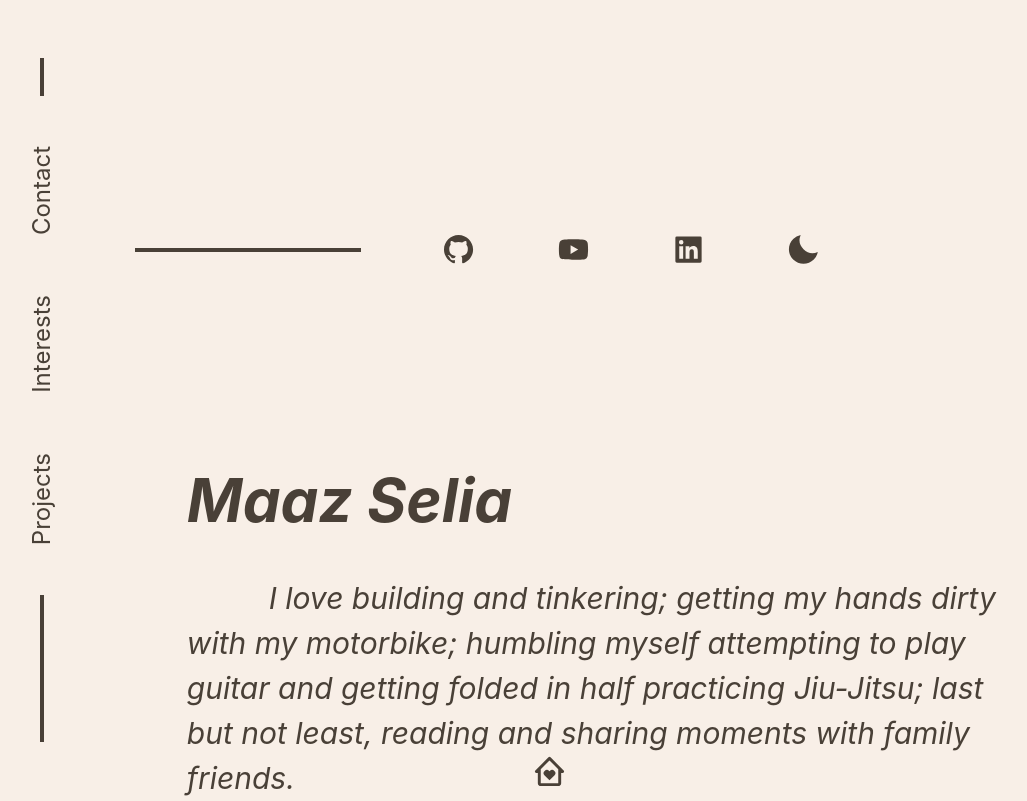
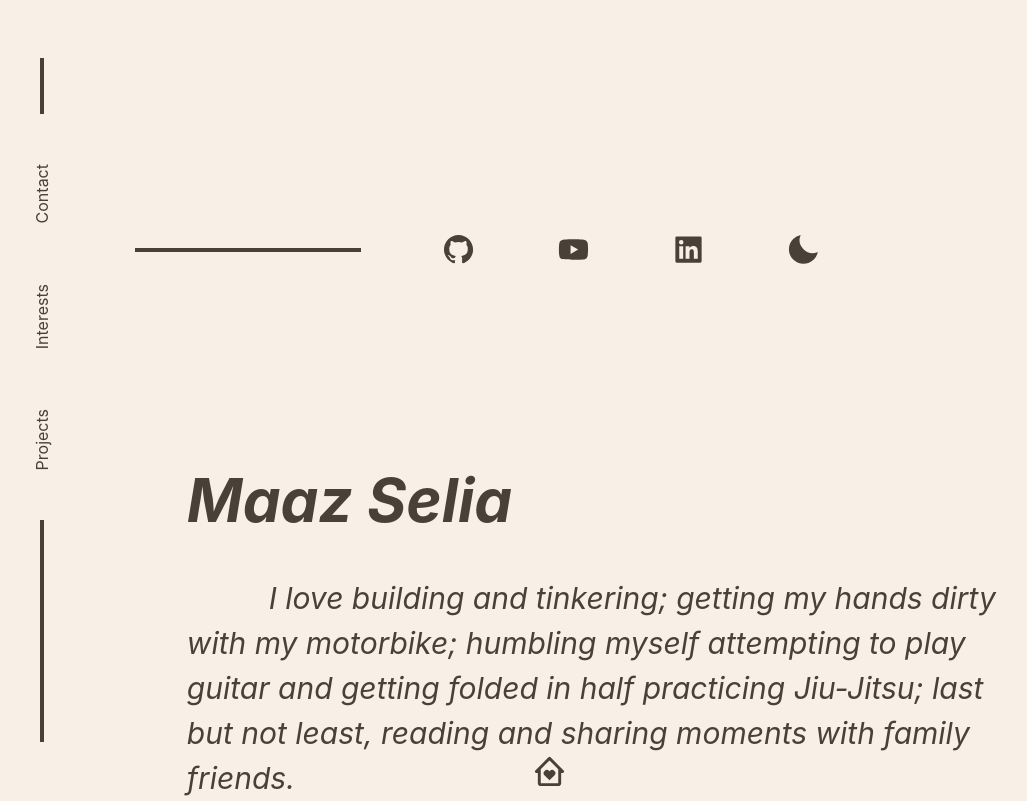
Before and after one commit to Maaz-Selia/my-site, a React (Vite) app: page / in a window 1280 px wide. Shown: the whole page, without its empty margins (90-1117 px from the left). Built offline with nearby package versions, Linux system fonts and the light colour scheme.

Commit message:
Added Click functionality to NavBar and passed view state hook to NavBar

```diff
--- a/src/components/Homepage.tsx
+++ b/src/components/Homepage.tsx
@@ -1,10 +1,8 @@
+import { useState } from 'react';
+import NavBar from './NavBar';
+import MainView from './MainView';
 import { Grid, GridItem, HStack } from '@chakra-ui/react';
-import NavBar from './NavBar';
-import LinkBar from './LinkBar';
-import TextBody from './TextBody';
 import { BiHomeHeart } from "react-icons/bi";
-import { ReactComponentElement, useState } from 'react';
-import MainView from './MainView';
 
 const Homepage = () => {
 
@@ -17,11 +15,11 @@ const Homepage = () => {
             gap={3}
         >
         <GridItem colStart={2} colSpan={1} rowStart={2} rowSpan={12}>
-            <NavBar />
+            <NavBar setCurrentView={setCurrentView}/>
         </GridItem>
         {currentView}
         <GridItem colStart={7} colSpan={2} rowStart={14} rowSpan={1}>
-            <HStack justifyContent='center'><BiHomeHeart size={35} onClick={() => setCurrentView(<MainView />)} /></HStack>
+            <HStack justifyContent='center'><BiHomeHeart size={35} onClick={() => console.log('clicked Homepage')} /></HStack>
         </GridItem>
         </Grid>
     )
--- a/src/components/NavBar.tsx
+++ b/src/components/NavBar.tsx
@@ -1,18 +1,23 @@
-import { VStack } from '@chakra-ui/react'
-import NavBarText from './NavBarText'
+import { VStack, Text } from '@chakra-ui/react'
+import Line from './Line';
 import '../index.css'
-import Line from './Line';
 
-const NavBar = () => {
+interface Props {
+
+    setCurrentView: (currentView: JSX.Element) => void;
+
+}
+
+const NavBar = ( {setCurrentView }: Props) => {
 
     const fontSize = '2xl';
 
     return (
         <VStack maxHeight='100%' gap={10}>
             <Line size='10vh' orientation='v' />
-            <NavBarText size={fontSize}>Contact</NavBarText>
-            <NavBarText size={fontSize}>Interests</NavBarText>
-            <NavBarText size={fontSize}>Projects</NavBarText>
+            <Text size={fontSize} className='vertical-text' onClick={() => console.log('clicked Contact')}>Contact</Text>
+            <Text size={fontSize} className='vertical-text' onClick={() => console.log('clicked Interests')}>Interests</Text>
+            <Text size={fontSize} className='vertical-text' onClick={() => console.log('clicked Projects')}>Projects</Text>
             <Line size='40vh' orientation='v' />
         </VStack>
     )
```
